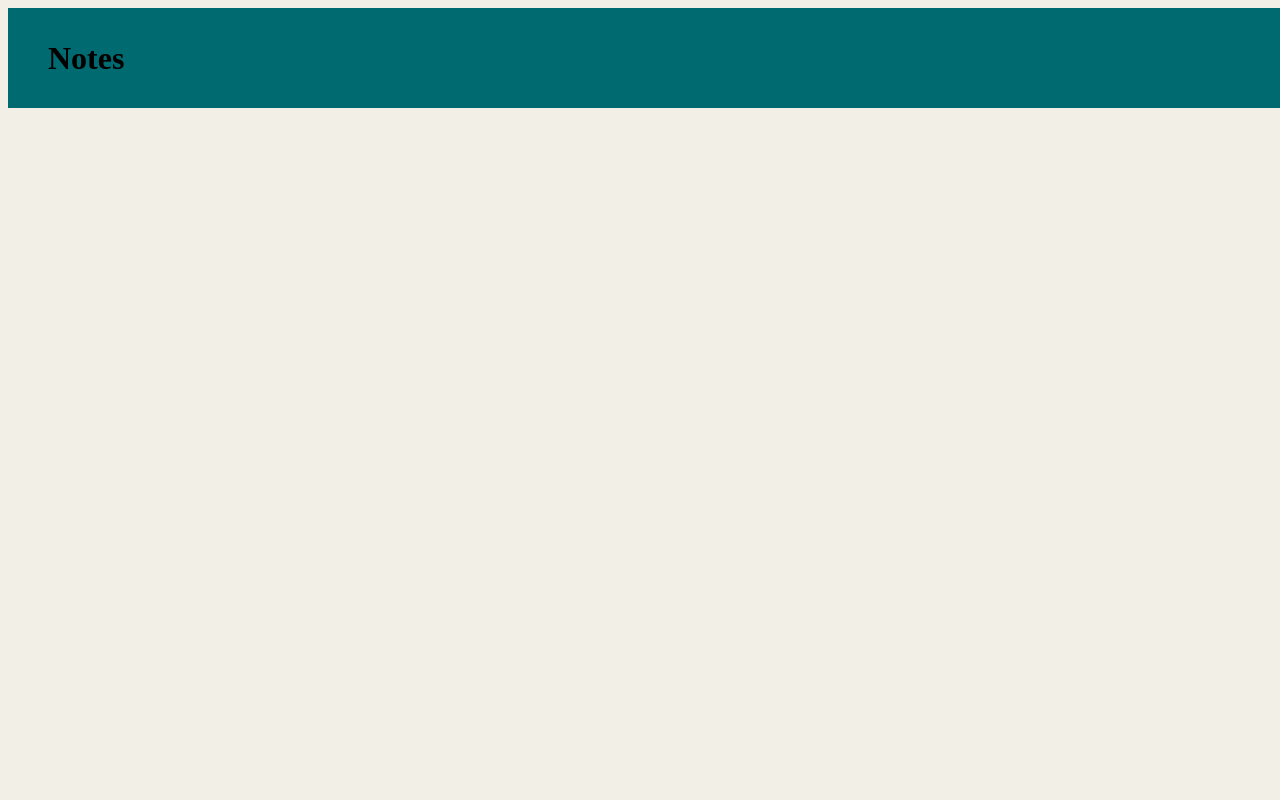
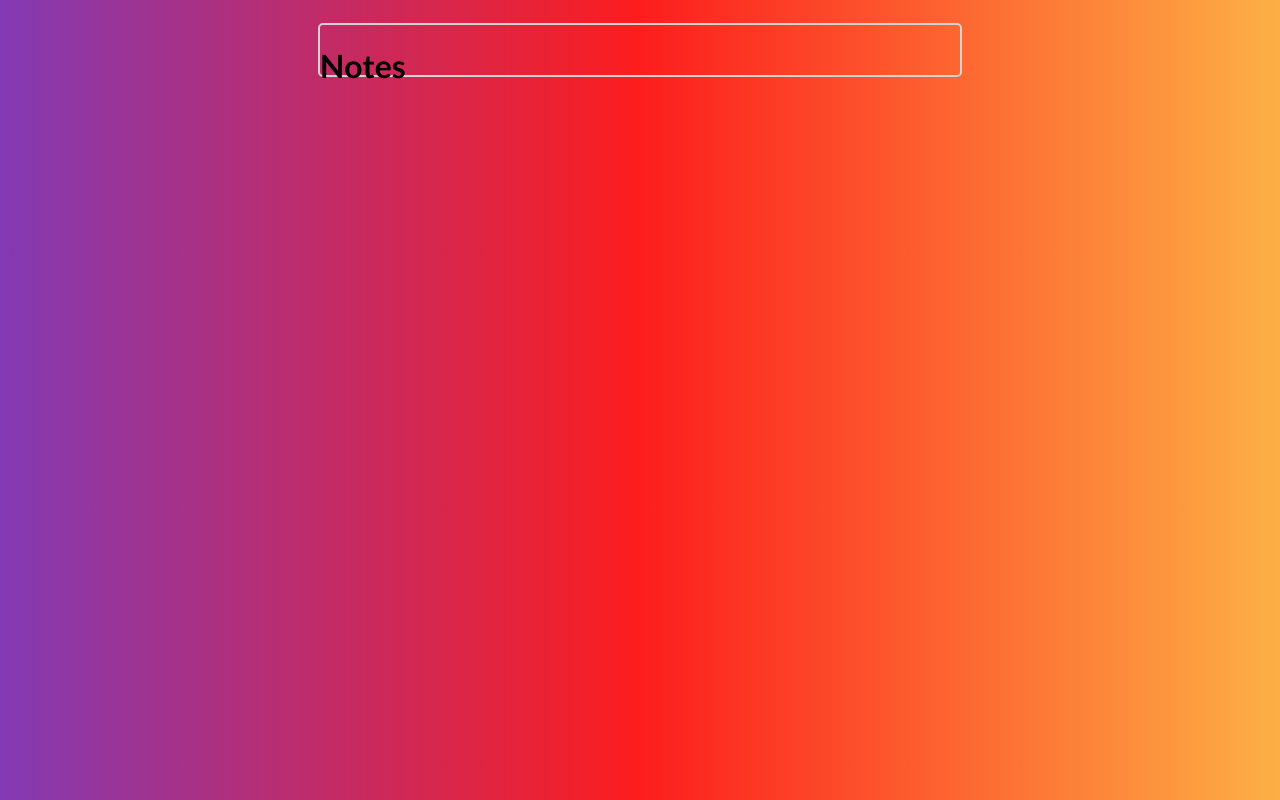
Before and after one commit to veljkobelic/web-app, a React (Vite) app in the folder web-app/: page / in a window 1280 px wide. Built offline with nearby package versions, Linux system fonts and the light colour scheme.

Commit message:
Implementing CSS for Header

```diff
--- a/web-app/public/header.css
+++ b/web-app/public/header.css
@@ -1,24 +1,50 @@
-html {
-    background-color: #F2EFE7;
-    display: flex;
+html, body {
+    margin: 0;
+    padding: 0;
+    height: 100%;
+    font-family: "Lato";
+}
+
+#root {
+    background: #833ab4;
+    background: linear-gradient(90deg, rgba(131,58,180,1) 0%, #fd1d1d 50%, rgba(252,176,69,1) 100%);
+    width: 100vw;
+    height: 100vh;
 }
 
 .header {
     display: flex;
-    width: 100vw;
     height: 100px;
-    background-color: #006A71;
-    margin: 0;
+    justify-content: center;
+    align-items: center;
 }
 
 .headingBox {
     display: flex;
+    height: 50px;
+    width: 50%;
+    border: 2px solid lightgray;
+    border-radius: 5px;
+
+}
+
+.navbar {
+    display: flex;
+    width: 100%;
     height: 100%;
+    justify-content: center;
     align-items: center;
-    margin-left: 40px;
+    gap: 50px;
+}
+
+h3 {
+    color: lightgrey;
 }
 
 .heading {
-    font-family: "Lato";
-    color: #F2EFE7;
+    color: lightgrey;
+    padding: 10px;
+    padding-top: 5px;
+    padding-bottom: 5px;
+    margin: 0;
 }
```
